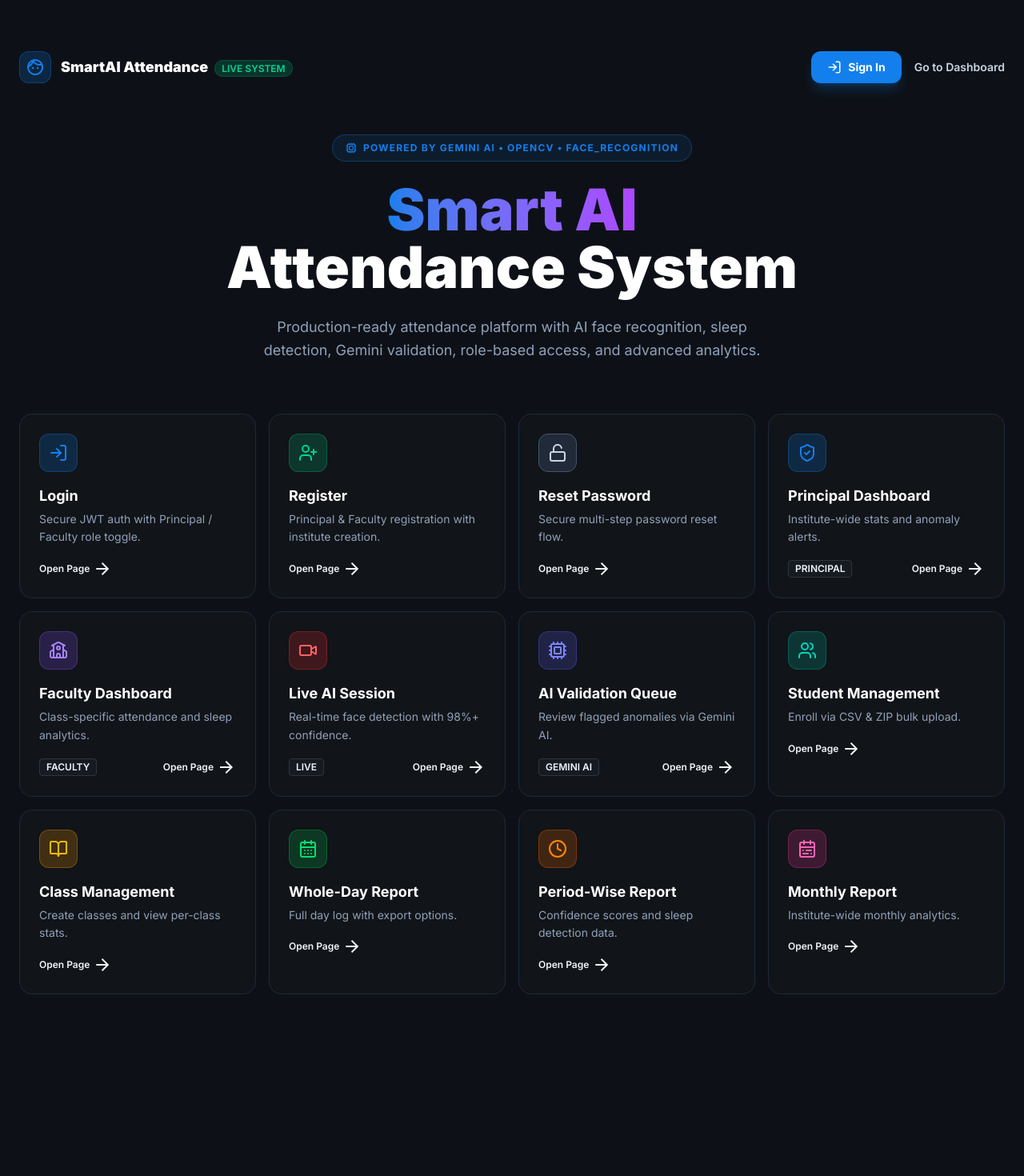
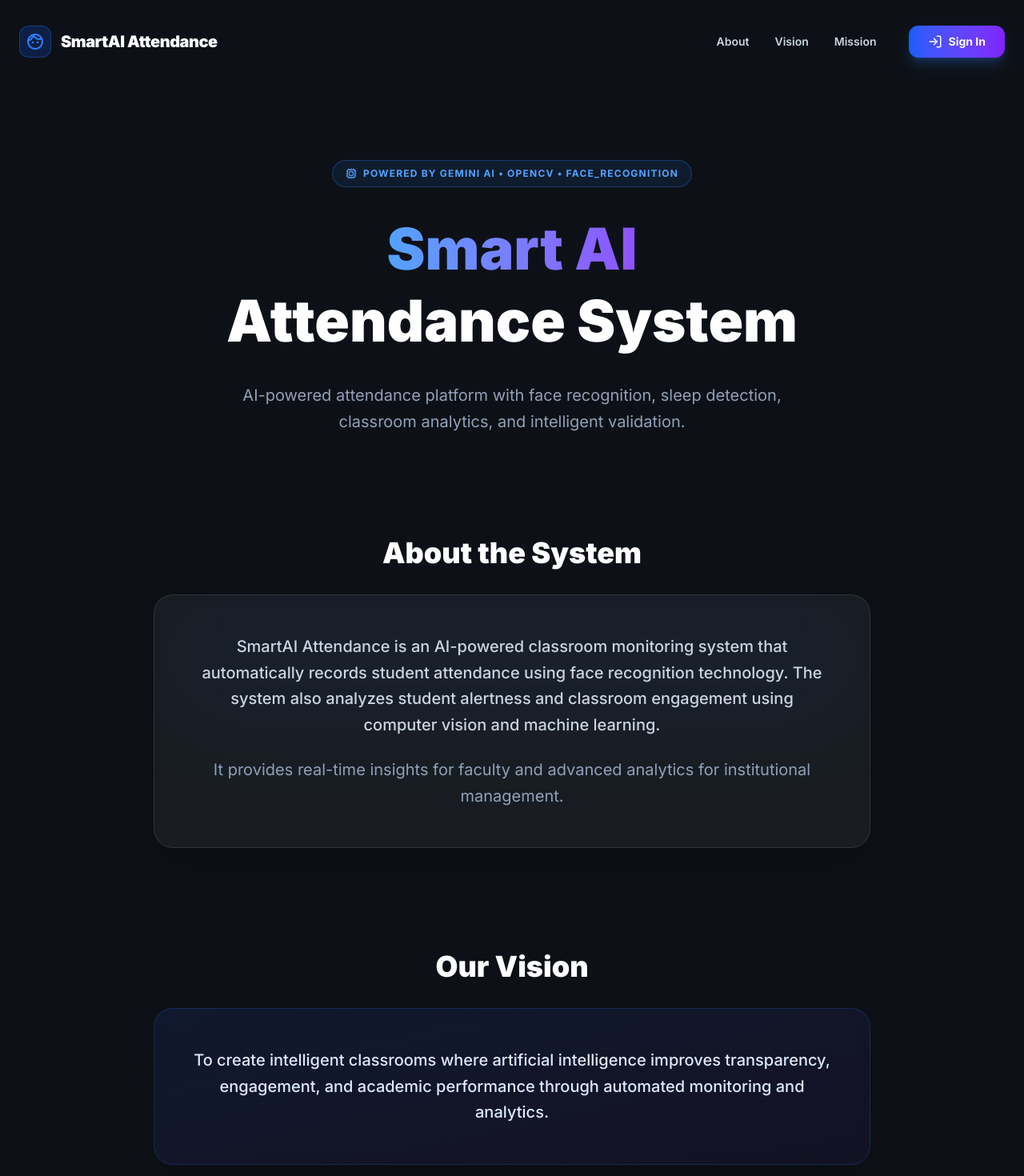
Before and after one commit to Mahin499/frontend, a Next.js app: page / in a window 1280 px wide. Shown: the top 1470 px of the page at 80% size. Before the commit the page ends 1307 px from the top, so only its background shows below. Built offline with nearby package versions, Linux system fonts and the light colour scheme.

Commit message:
Update homepage to simplified informational layout without dashboard links

```diff
--- a/src/app/page.tsx
+++ b/src/app/page.tsx
@@ -1,115 +1,90 @@
 import Link from "next/link";
-import {
-  LogIn,
-  UserPlus,
-  Unlock,
-  ShieldCheck,
-  School,
-  Video,
-  Cpu,
-  Users,
-  BookOpen,
-  CalendarDays,
-  Clock,
-  CalendarRange
-} from "lucide-react";
+import { LogIn, Cpu } from "lucide-react";
 
 export default function Home() {
   return (
-    <div className="relative z-10 max-w-7xl mx-auto px-6 py-16">
+    <div className="relative z-10 max-w-7xl mx-auto px-6 py-8">
 
-      {/* Top Nav */}
-      <nav className="flex justify-between items-center mb-16">
+      {/* 1. Header */}
+      <nav className="flex flex-col md:flex-row justify-between items-center mb-24 gap-6">
         <div className="flex items-center gap-3">
-          <div className="w-10 h-10 rounded-xl bg-primary/20 border border-primary/30 flex items-center justify-center">
-            <span className="material-symbols-outlined text-primary text-xl">face</span>
+          <div className="w-10 h-10 rounded-xl bg-blue-600/20 border border-blue-500/30 flex items-center justify-center">
+            <span className="material-symbols-outlined text-blue-500 text-xl">face</span>
           </div>
           <div>
-            <span className="font-black text-lg text-white">SmartAI Attendance</span>
-            <span className="ml-2 text-xs px-2 py-0.5 bg-emerald-500/20 text-emerald-400 rounded-full border border-emerald-500/20 font-semibold">
-              LIVE SYSTEM
-            </span>
+            <span className="font-black text-xl text-white tracking-tight">SmartAI Attendance</span>
           </div>
         </div>
-        <div className="flex items-center gap-4">
-          <Link href="/login" className="flex items-center gap-2 px-5 py-2.5 bg-primary hover:bg-primary/90 text-white rounded-xl font-bold transition-all shadow-lg shadow-primary/25 text-sm">
+        <div className="flex flex-wrap items-center justify-center gap-8">
+          <a href="#about" className="text-sm font-semibold text-slate-300 hover:text-white transition-colors">About</a>
+          <a href="#vision" className="text-sm font-semibold text-slate-300 hover:text-white transition-colors">Vision</a>
+          <a href="#mission" className="text-sm font-semibold text-slate-300 hover:text-white transition-colors">Mission</a>
+          <Link href="/login" className="flex items-center gap-2 px-6 py-2.5 bg-gradient-to-r from-blue-600 to-violet-600 hover:from-blue-500 hover:to-violet-500 text-white rounded-xl font-bold transition-all shadow-lg shadow-blue-500/25 text-sm ml-2">
             <LogIn size={18} /> Sign In
-          </Link>
-          <Link href="/dashboard" className="text-sm font-semibold text-slate-300 hover:text-white transition-colors">
-            Go to Dashboard
           </Link>
         </div>
       </nav>
 
-      {/* Hero */}
-      <div className="text-center mb-16">
-        <div className="inline-flex items-center gap-2 px-4 py-2 rounded-full border border-primary/30 bg-primary/10 text-primary text-xs font-bold uppercase tracking-widest mb-6">
+      {/* 2. Hero Section */}
+      <section className="text-center mb-32 pt-8">
+        <div className="inline-flex items-center gap-2 px-4 py-2 rounded-full border border-blue-500/30 bg-blue-500/10 text-blue-400 text-xs font-bold uppercase tracking-widest mb-8">
           <Cpu size={14} />
           Powered by Gemini AI • OpenCV • face_recognition
         </div>
-        <h1 className="text-5xl md:text-7xl font-black leading-none mb-6">
-          <span className="bg-gradient-to-r from-primary to-purple-500 bg-clip-text text-transparent">Smart AI</span><br />
+        <h1 className="text-5xl md:text-7xl font-black leading-tight mb-8">
+          <span className="bg-gradient-to-r from-blue-400 to-violet-500 bg-clip-text text-transparent">Smart AI</span><br />
           <span className="text-white">Attendance System</span>
         </h1>
-        <p className="text-slate-400 text-lg max-w-2xl mx-auto leading-relaxed">
-          Production-ready attendance platform with AI face recognition, sleep detection, Gemini validation,
-          role-based access, and advanced analytics.
+        <p className="text-slate-400 text-lg md:text-xl max-w-3xl mx-auto leading-relaxed">
+          AI-powered attendance platform with face recognition, sleep detection, classroom analytics, and intelligent validation.
         </p>
-      </div>
+      </section>
 
-      {/* Navigation Cards */}
-      <div className="grid grid-cols-1 md:grid-cols-2 lg:grid-cols-3 xl:grid-cols-4 gap-4">
-        <NavCard href="/login" icon={<LogIn className="text-primary" />} title="Login" desc="Secure JWT auth with Principal / Faculty role toggle." color="primary" />
-        <NavCard href="/register" icon={<UserPlus className="text-emerald-400" />} title="Register" desc="Principal & Faculty registration with institute creation." color="emerald" />
-        <NavCard href="/forgot-password" icon={<Unlock className="text-slate-300" />} title="Reset Password" desc="Secure multi-step password reset flow." color="slate" />
-        <NavCard href="/dashboard" icon={<ShieldCheck className="text-primary" />} title="Principal Dashboard" desc="Institute-wide stats and anomaly alerts." color="primary" badge="PRINCIPAL" />
-        <NavCard href="/faculty" icon={<School className="text-violet-400" />} title="Faculty Dashboard" desc="Class-specific attendance and sleep analytics." color="violet" badge="FACULTY" />
-        <NavCard href="/live-session" icon={<Video className="text-red-400" />} title="Live AI Session" desc="Real-time face detection with 98%+ confidence." color="red" badge="LIVE" />
-        <NavCard href="/ai-validation" icon={<Cpu className="text-indigo-400" />} title="AI Validation Queue" desc="Review flagged anomalies via Gemini AI." color="indigo" badge="GEMINI AI" />
-        <NavCard href="/students" icon={<Users className="text-teal-400" />} title="Student Management" desc="Enroll via CSV & ZIP bulk upload." color="teal" />
-        <NavCard href="/classes" icon={<BookOpen className="text-amber-400" />} title="Class Management" desc="Create classes and view per-class stats." color="amber" />
-        <NavCard href="/reports/whole-day" icon={<CalendarDays className="text-green-400" />} title="Whole-Day Report" desc="Full day log with export options." color="green" />
-        <NavCard href="/reports/period-wise" icon={<Clock className="text-orange-400" />} title="Period-Wise Report" desc="Confidence scores and sleep detection data." color="orange" />
-        <NavCard href="/reports/monthly" icon={<CalendarRange className="text-pink-400" />} title="Monthly Report" desc="Institute-wide monthly analytics." color="pink" />
-      </div>
+      {/* 3. About Section */}
+      <section id="about" className="mb-32 max-w-4xl mx-auto text-center scroll-mt-24">
+        <h2 className="text-3xl lg:text-4xl font-black text-white mb-8">About the System</h2>
+        <div className="bg-white/5 border border-white/10 rounded-3xl p-8 md:p-12 shadow-2xl backdrop-blur-sm relative overflow-hidden">
+          {/* Subtle glow effect */}
+          <div className="absolute top-0 left-1/2 -translate-x-1/2 w-full h-1/2 bg-blue-500/5 blur-3xl pointer-events-none rounded-full" />
+
+          <p className="text-slate-300 text-lg md:text-xl leading-relaxed mb-6 font-medium relative z-10">
+            SmartAI Attendance is an AI-powered classroom monitoring system that automatically records student attendance using face recognition technology. The system also analyzes student alertness and classroom engagement using computer vision and machine learning.
+          </p>
+          <p className="text-slate-400 text-lg md:text-xl leading-relaxed relative z-10">
+            It provides real-time insights for faculty and advanced analytics for institutional management.
+          </p>
+        </div>
+      </section>
+
+      {/* 4. Vision Section */}
+      <section id="vision" className="mb-32 max-w-4xl mx-auto text-center scroll-mt-24">
+        <h2 className="text-3xl lg:text-4xl font-black text-white mb-8">Our Vision</h2>
+        <div className="bg-gradient-to-br from-blue-900/20 to-violet-900/10 border border-blue-500/20 rounded-3xl p-8 md:p-12 shadow-2xl backdrop-blur-sm relative overflow-hidden group">
+          <div className="absolute inset-0 bg-blue-500/5 opacity-0 group-hover:opacity-100 transition-opacity duration-700 pointer-events-none" />
+          <p className="text-blue-100 text-lg md:text-xl leading-relaxed font-medium relative z-10">
+            To create intelligent classrooms where artificial intelligence improves transparency, engagement, and academic performance through automated monitoring and analytics.
+          </p>
+        </div>
+      </section>
+
+      {/* 5. Mission Section */}
+      <section id="mission" className="mb-32 max-w-4xl mx-auto text-center scroll-mt-24">
+        <h2 className="text-3xl lg:text-4xl font-black text-white mb-8">Our Mission</h2>
+        <div className="bg-gradient-to-br from-violet-900/20 to-pink-900/10 border border-violet-500/20 rounded-3xl p-8 md:p-12 shadow-2xl backdrop-blur-sm relative overflow-hidden group">
+          <div className="absolute inset-0 bg-violet-500/5 opacity-0 group-hover:opacity-100 transition-opacity duration-700 pointer-events-none" />
+          <p className="text-violet-100 text-lg md:text-xl leading-relaxed font-medium relative z-10">
+            To simplify classroom management using AI technologies that automate attendance, monitor student engagement, and provide meaningful insights for educators and institutions.
+          </p>
+        </div>
+      </section>
+
+      {/* 6. Footer */}
+      <footer className="border-t border-white/10 pt-10 pb-6 text-center">
+        <p className="text-slate-500 text-sm font-medium">
+          © 2026 SmartAI Attendance System.
+        </p>
+      </footer>
 
     </div>
   );
 }
-
-function NavCard({ href, icon, title, desc, color, badge }: any) {
-  const colorMap: Record<string, string> = {
-    primary: "border-primary/30 bg-primary/20 hover:border-primary/40 text-primary",
-    emerald: "border-emerald-500/30 bg-emerald-500/20 hover:border-emerald-500/40 text-emerald-400",
-    slate: "border-slate-600 bg-slate-700/50 hover:border-slate-500 text-slate-300",
-    violet: "border-violet-500/30 bg-violet-500/20 hover:border-violet-500/40 text-violet-400",
-    red: "border-red-500/30 bg-red-500/20 hover:border-red-500/40 text-red-400",
-    indigo: "border-indigo-500/30 bg-indigo-500/20 hover:border-indigo-500/40 text-indigo-400",
-    teal: "border-teal-500/30 bg-teal-500/20 hover:border-teal-500/40 text-teal-400",
-    amber: "border-amber-500/30 bg-amber-500/20 hover:border-amber-500/40 text-amber-400",
-    green: "border-green-500/30 bg-green-500/20 hover:border-green-500/40 text-green-400",
-    orange: "border-orange-500/30 bg-orange-500/20 hover:border-orange-500/40 text-orange-400",
-    pink: "border-pink-500/30 bg-pink-500/20 hover:border-pink-500/40 text-pink-400",
-  };
-
-  return (
-    <Link href={href} className={`group relative p-6 rounded-2xl border border-slate-800 bg-[#111418] block transition-all hover:-translate-y-1 hover:shadow-xl`}>
-      <div className={`w-12 h-12 rounded-xl flex items-center justify-center mb-4 border transition-transform group-hover:scale-110 ${colorMap[color]}`}>
-        {icon}
-      </div>
-      <h3 className="font-bold text-white text-lg mb-1">{title}</h3>
-      <p className="text-slate-400 text-sm leading-relaxed mb-4">{desc}</p>
-
-      <div className="mt-auto flex items-center justify-between text-xs font-semibold">
-        {badge && (
-          <span className={`px-2 py-0.5 rounded bg-surface-dark border border-border-dark ${colorMap[color].split(' ')[4]}`}>
-            {badge}
-          </span>
-        )}
-        <span className={`flex items-center gap-1 ${colorMap[color].split(' ')[4]}`}>
-          Open Page <span className="material-symbols-outlined text-[14px]">arrow_forward</span>
-        </span>
-      </div>
-    </Link>
-  );
-}
```
